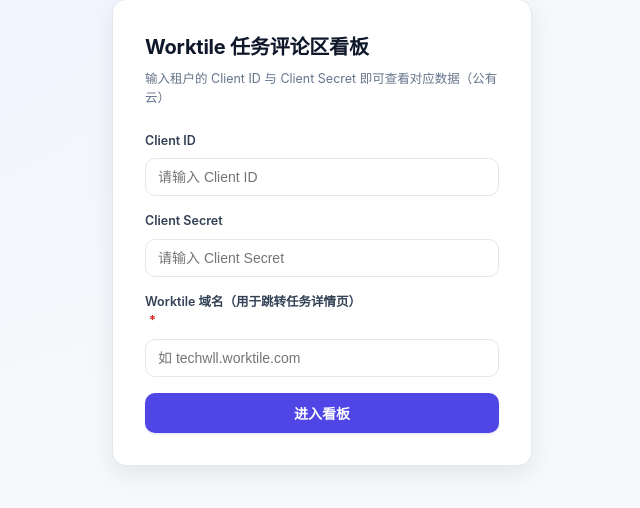
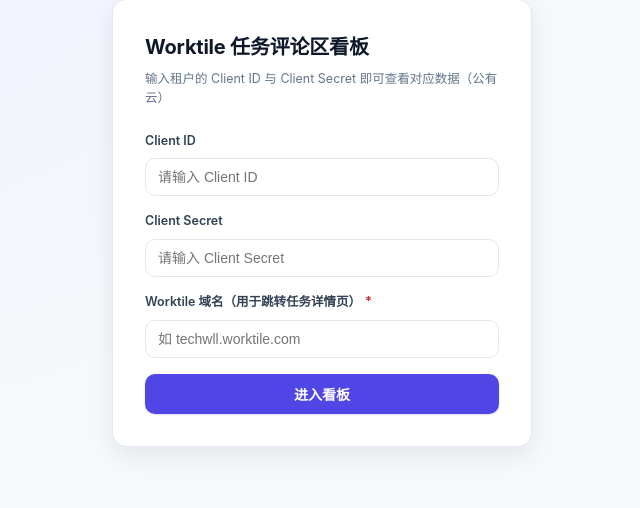
Before and after one commit to JohnVIP/worktile-comment-board, a Flask app: page / in a window 1280 px wide. Shown: the part 121-629 px from the top of the page, without its empty margins (318-958 px from the left). Run offline with Flask 3, Linux system fonts and the light colour scheme; parts of the project's set-up code (start-up, migrations or seed data) failed here and were passed over; some libraries are stand-ins or nearby versions.

Commit message:
fix(login): 修复必填红 * 被推到下一行（CSS 选择器改为直接子元素）

```diff
--- a/templates/index.html
+++ b/templates/index.html
@@ -95,7 +95,7 @@
   .login-card h1 { font-size: var(--fs-2xl); margin: 0 0 var(--s-2); letter-spacing: -.01em; }
   .login-card p.sub { color: var(--muted); margin: 0 0 var(--s-6); font-size: var(--fs-sm); }
   label.field { display: block; margin-bottom: var(--s-4); }
-  label.field span { display: block; margin-bottom: var(--s-2); font-weight: 600; font-size: var(--fs-sm); color: var(--text-2); }
+  label.field > span { display: block; margin-bottom: var(--s-2); font-weight: 600; font-size: var(--fs-sm); color: var(--text-2); }
   label.field .required { color: #dc2626; margin-left: 4px; font-weight: 700; }
   label.field input:required:invalid:not(:placeholder-shown) { border-color: #fca5a5; }
   input[type=text], input[type=password], select {
```
